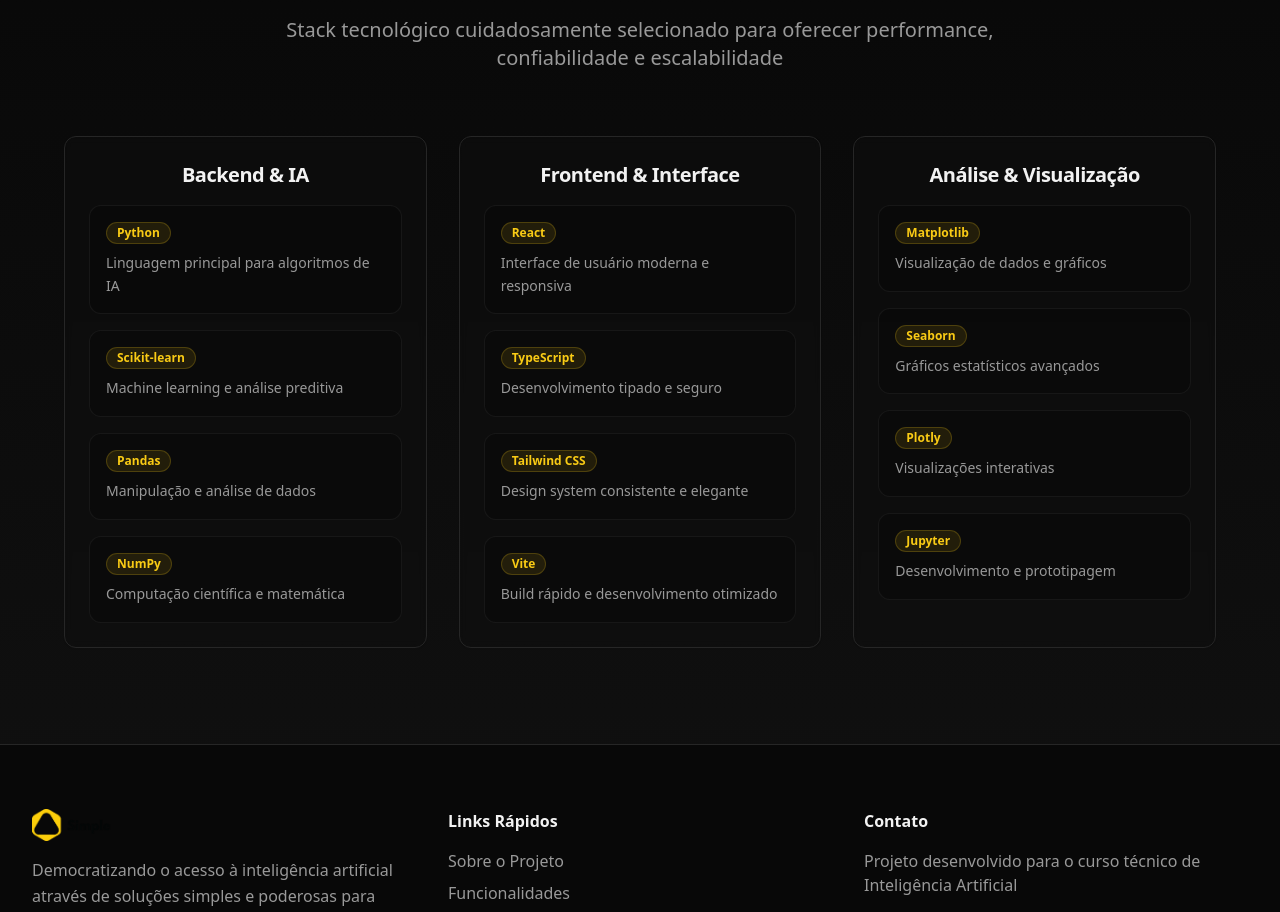
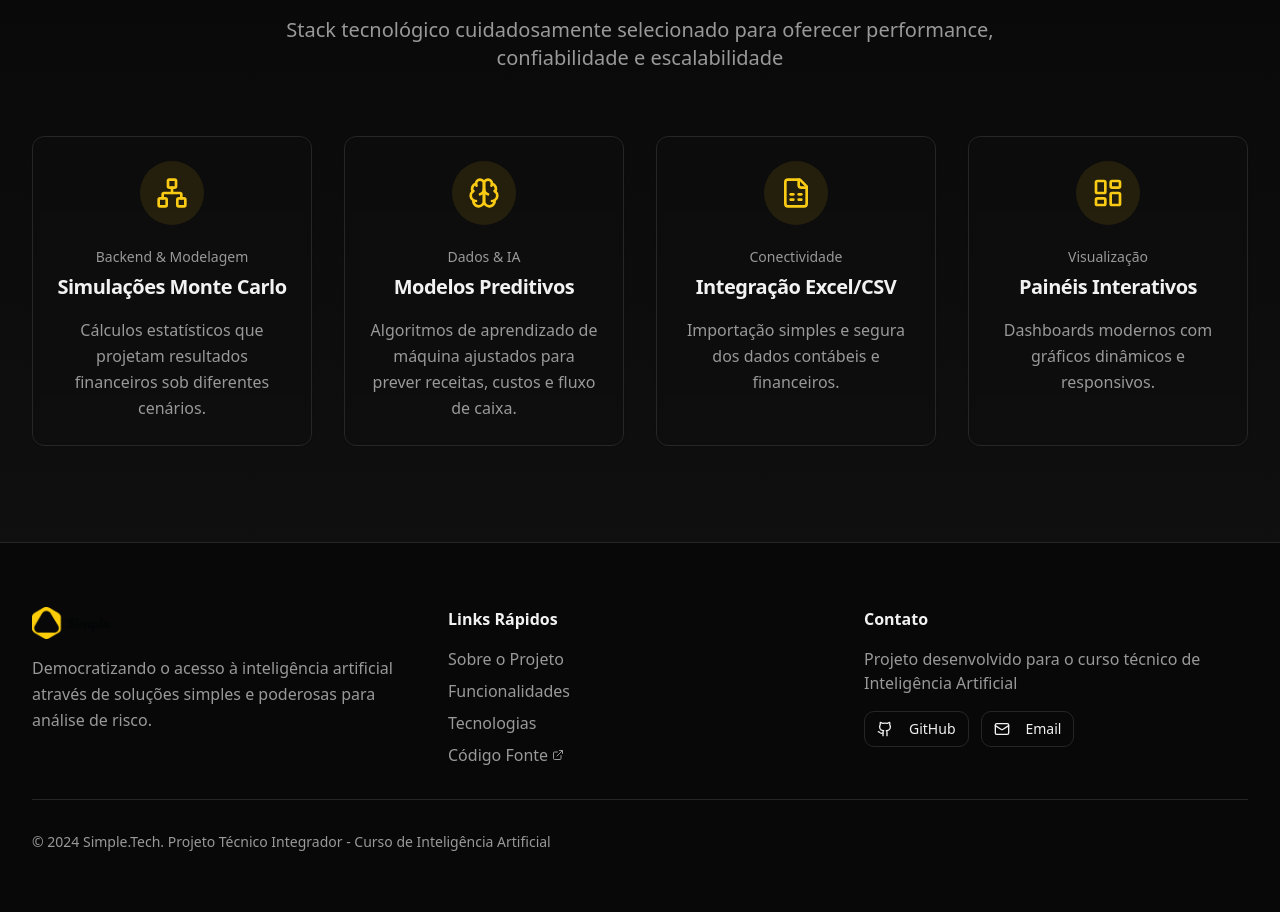
Before and after one commit to 2off2/simple-tech, a React (Vite) app: page / in a window 1280 px wide. Shown: the part 2501-3413 px from the top of the page. Built offline with nearby package versions, Linux system fonts and the light colour scheme; no server answers.

Commit message:
Refactor Technology section

```diff
--- a/src/components/Technology.tsx
+++ b/src/components/Technology.tsx
@@ -1,51 +1,27 @@
 import { Card, CardContent, CardHeader, CardTitle } from "@/components/ui/card";
-import { Badge } from "@/components/ui/badge";
+import { Network, Brain, FileSpreadsheet, LayoutDashboard } from "lucide-react";
+
 const Technology = () => {
   const techStack = [{
-    category: "Backend & IA",
-    technologies: [{
-      name: "Python",
-      description: "Linguagem principal para algoritmos de IA"
+    category: "Backend & Modelagem",
+    icon: Network,
+    title: "Simulações Monte Carlo",
+    description: "Cálculos estatísticos que projetam resultados financeiros sob diferentes cenários."
   }, {
-      name: "Scikit-learn",
-      description: "Machine learning e análise preditiva"
+    category: "Dados & IA",
+    icon: Brain,
+    title: "Modelos Preditivos",
+    description: "Algoritmos de aprendizado de máquina ajustados para prever receitas, custos e fluxo de caixa."
   }, {
-      name: "Pandas",
-      description: "Manipulação e análise de dados"
+    category: "Conectividade",
+    icon: FileSpreadsheet,
+    title: "Integração Excel/CSV",
+    description: "Importação simples e segura dos dados contábeis e financeiros."
   }, {
-      name: "NumPy",
-      description: "Computação científica e matemática"
-    }]
-  }, {
-    category: "Frontend & Interface",
-    technologies: [{
-      name: "React",
-      description: "Interface de usuário moderna e responsiva"
-    }, {
-      name: "TypeScript",
-      description: "Desenvolvimento tipado e seguro"
-    }, {
-      name: "Tailwind CSS",
-      description: "Design system consistente e elegante"
-    }, {
-      name: "Vite",
-      description: "Build rápido e desenvolvimento otimizado"
-    }]
-  }, {
-    category: "Análise & Visualização",
-    technologies: [{
-      name: "Matplotlib",
-      description: "Visualização de dados e gráficos"
-    }, {
-      name: "Seaborn",
-      description: "Gráficos estatísticos avançados"
-    }, {
-      name: "Plotly",
-      description: "Visualizações interativas"
-    }, {
-      name: "Jupyter",
-      description: "Desenvolvimento e prototipagem"
-    }]
+    category: "Visualização",
+    icon: LayoutDashboard,
+    title: "Painéis Interativos",
+    description: "Dashboards modernos com gráficos dinâmicos e responsivos."
   }];
   return <section id="tecnologia" className="py-24 bg-gradient-subtle">
       <div className="container mx-auto px-4 sm:px-6 lg:px-8">
@@ -62,26 +38,30 @@ const Technology = () => {
           </p>
         </div>
 
-        <div className="grid lg:grid-cols-3 gap-8 max-w-6xl mx-auto">
-          {techStack.map((category, categoryIndex) => <Card key={categoryIndex} className="bg-card/50 backdrop-blur-sm border-border hover:shadow-simple transition-all duration-300 hover:-translate-y-1">
+        <div className="grid md:grid-cols-2 lg:grid-cols-4 gap-8 max-w-7xl mx-auto">
+          {techStack.map((tech, index) => {
+            const IconComponent = tech.icon;
+            return (
+              <Card key={index} className="group hover:shadow-simple transition-all duration-300 hover:-translate-y-2 border-border bg-card/50 backdrop-blur-sm">
                 <CardHeader className="text-center pb-4">
-                <CardTitle className="text-xl font-bold text-foreground">
-                  {category.category}
+                  <div className="inline-flex items-center justify-center w-16 h-16 rounded-full bg-primary/10 mb-4 mx-auto group-hover:bg-primary/20 transition-colors">
+                    <IconComponent className="h-8 w-8 text-primary group-hover:scale-110 transition-transform" />
+                  </div>
+                  <p className="text-sm font-medium text-muted-foreground mb-2">
+                    {tech.category}
+                  </p>
+                  <CardTitle className="text-xl font-bold text-foreground group-hover:text-primary transition-colors">
+                    {tech.title}
                   </CardTitle>
                 </CardHeader>
-              <CardContent className="space-y-4">
-                {category.technologies.map((tech, techIndex) => <div key={techIndex} className="group p-4 rounded-lg bg-background/50 border border-border/50 hover:border-primary/30 transition-all duration-200">
-                    <div className="flex items-center justify-between mb-2">
-                      <Badge variant="secondary" className="bg-primary/10 text-primary border-primary/20 group-hover:bg-primary/20 transition-colors">
-                        {tech.name}
-                      </Badge>
-                    </div>
-                    <p className="text-sm text-muted-foreground leading-relaxed">
+                <CardContent>
+                  <p className="text-muted-foreground text-center leading-relaxed">
                     {tech.description}
                   </p>
-                  </div>)}
                 </CardContent>
-            </Card>)}
+              </Card>
+            );
+          })}
         </div>
 
         {/* Additional Info */}
```
Lines whose indentation alone changed are shown as unchanged.
